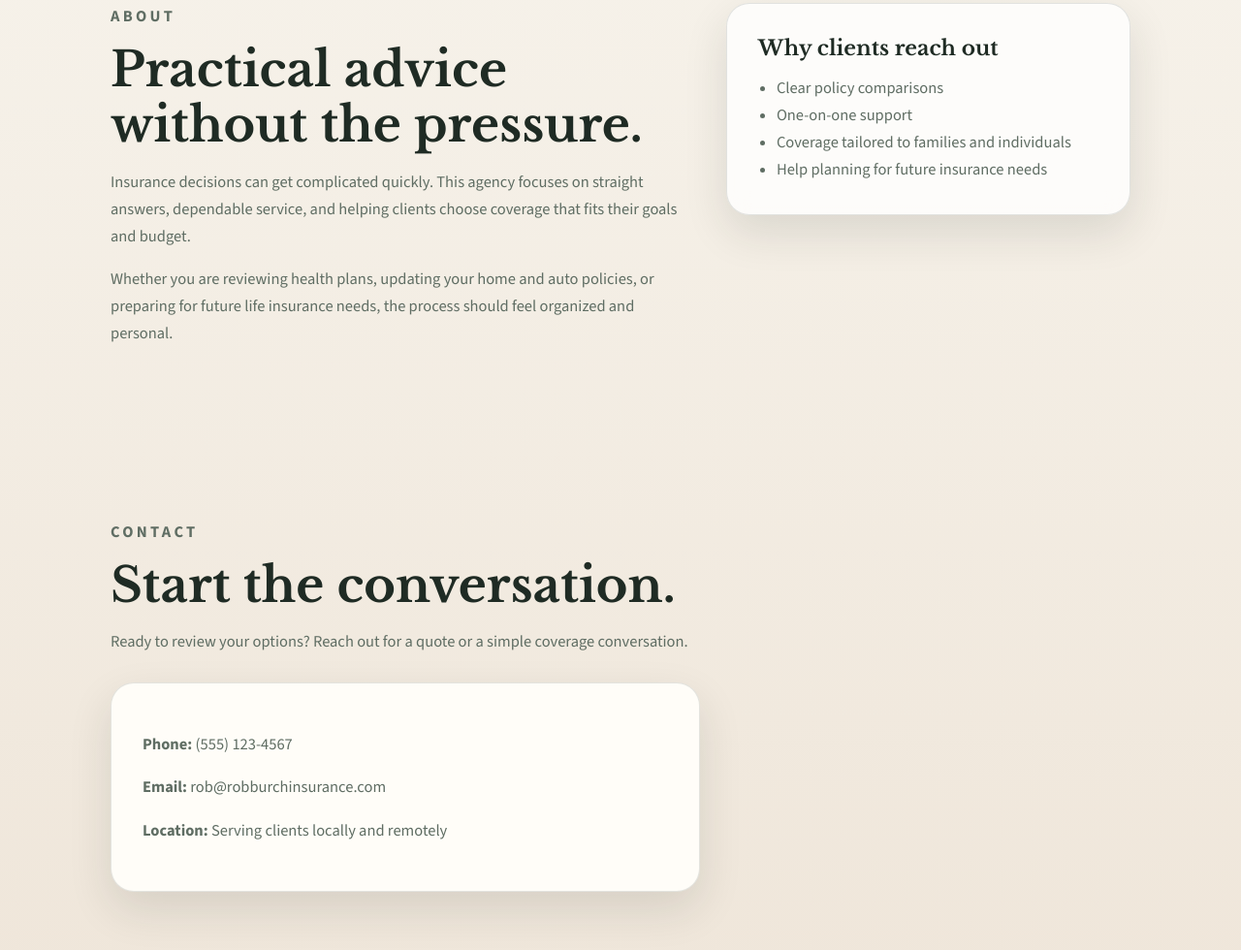
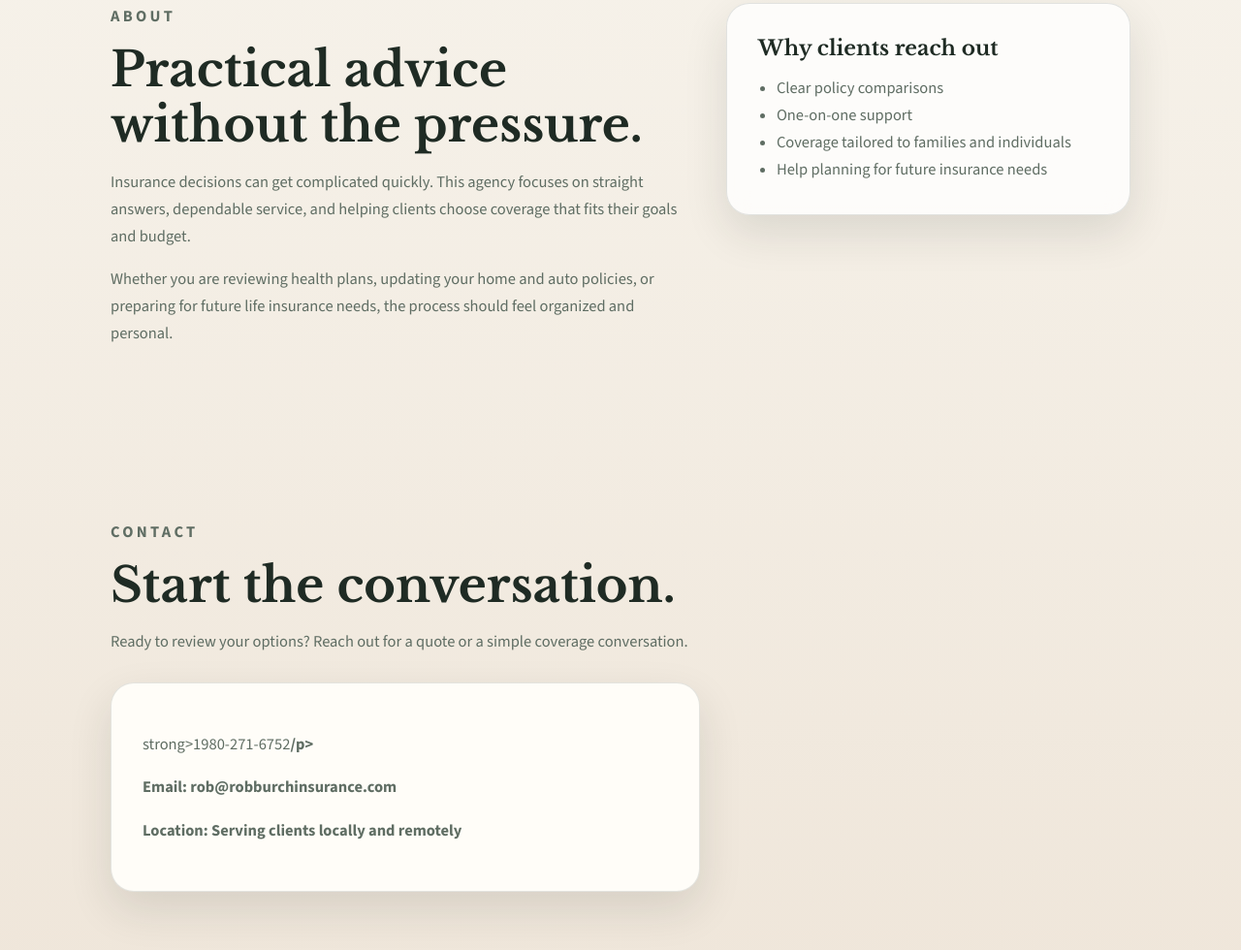
Before and after one commit to janesferr/Rob-burch, a plain HTML site: page index.html in a window 1280 px wide. Shown: the part 1492-2472 px from the top of the page at 97% size. Drawn offline with nearby package versions, Linux system fonts and the light colour scheme.

Commit message:
Update index.html

```diff
--- a/index.html
+++ b/index.html
@@ -113,7 +113,7 @@
       </p>
 
       <div class="contact-card">
-        <p><strong>Phone:</strong> (555) 123-4567</p>
+        <p>strong><a href="tel:9802716752">1980-271-6752</a><strong>/p>
         <p><strong>Email:</strong> rob@robburchinsurance.com</p>
         <p><strong>Location:</strong> Serving clients locally and remotely</p>
       </div>
```
